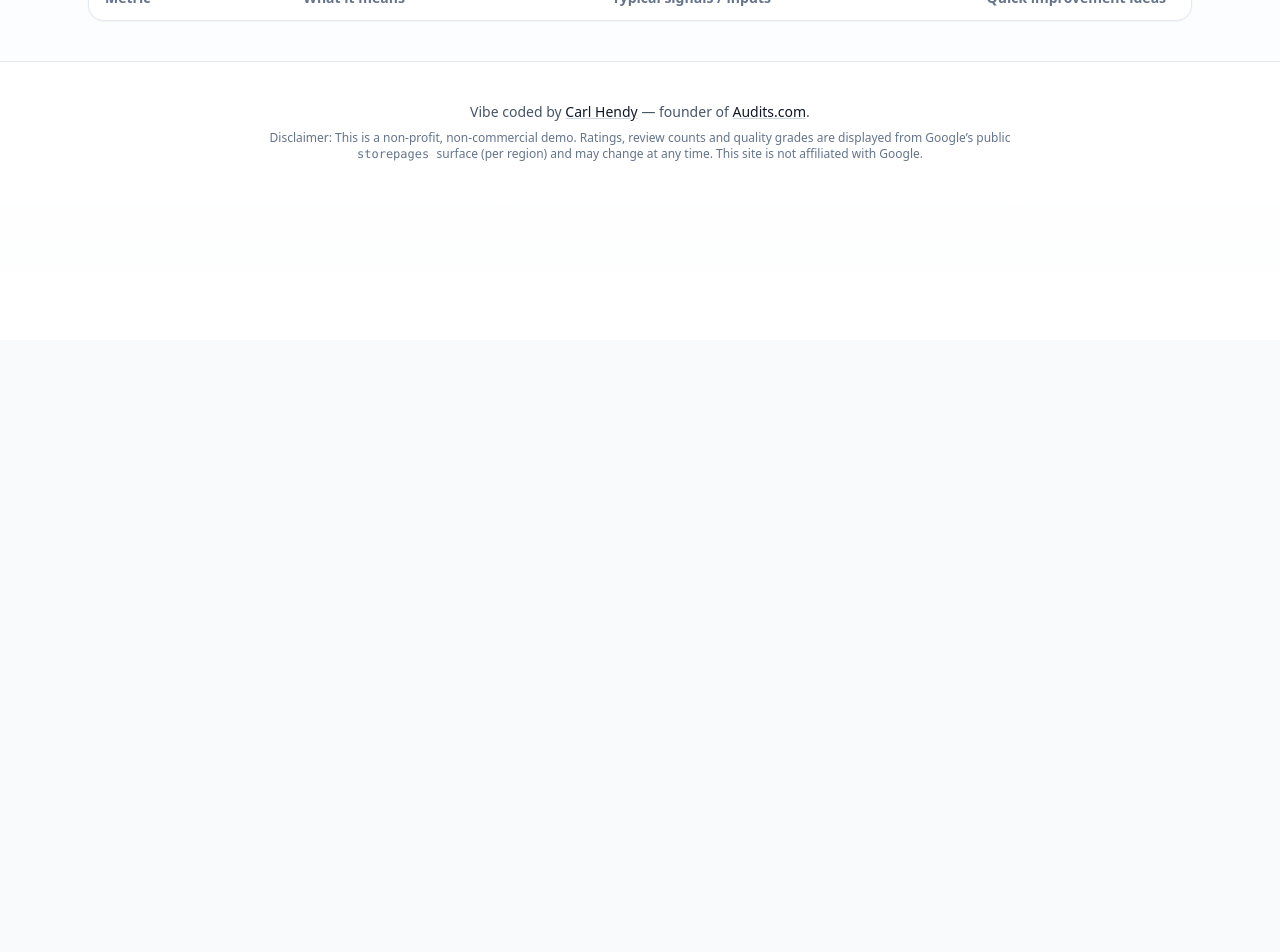
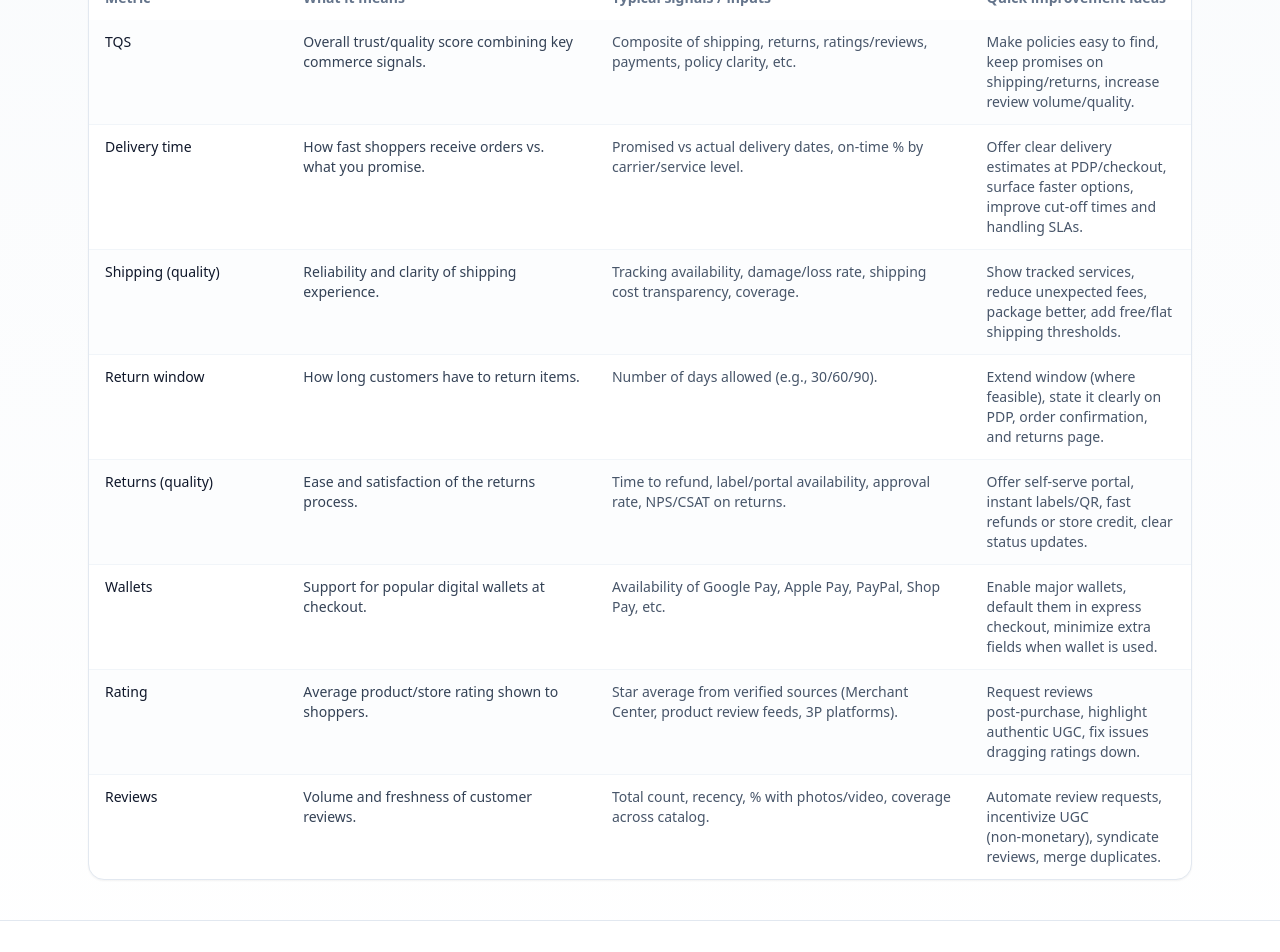
Before and after one commit to carlhendy/tsq-compartpr, a Next.js app: page / in a window 1280 px wide. Shown: the part 460-1412 px from the top of the page. Before the commit the page ends 800 px from the top, so only its background shows below. Built offline with nearby package versions, Linux system fonts and the light colour scheme.

Commit message:
Add files via upload

```diff
--- a/app/page.tsx
+++ b/app/page.tsx
@@ -52,7 +52,9 @@ export default function Page() {
       try {
         const r = await fetch(`/api/storepage?domain=${encodeURIComponent(d)}&country=${country}`);
         const json = await r.json();
-        if (json.error) return { domain: d, country, error: json.error } as Row;
+        if (json.error) {
+          return { domain: d, country, error: json.error } as Row;
+        }
         return { domain: d, country, signals: json.signals } as Row;
       } catch (e: any) {
         return { domain: d, country, error: e.message } as Row;
@@ -86,6 +88,57 @@ export default function Page() {
     return 'slate' as const;
   };
 
+  const EXPLAINER = [
+    {
+      m: 'TQS',
+      w: 'Overall trust/quality score combining key commerce signals.',
+      t: 'Composite of shipping, returns, ratings/reviews, payments, policy clarity, etc.',
+      q: 'Make policies easy to find, keep promises on shipping/returns, increase review volume/quality.',
+    },
+    {
+      m: 'Delivery time',
+      w: 'How fast shoppers receive orders vs. what you promise.',
+      t: 'Promised vs actual delivery dates, on-time % by carrier/service level.',
+      q: 'Offer clear delivery estimates at PDP/checkout, surface faster options, improve cut-off times and handling SLAs.',
+    },
+    {
+      m: 'Shipping (quality)',
+      w: 'Reliability and clarity of shipping experience.',
+      t: 'Tracking availability, damage/loss rate, shipping cost transparency, coverage.',
+      q: 'Show tracked services, reduce unexpected fees, package better, add free/flat shipping thresholds.',
+    },
+    {
+      m: 'Return window',
+      w: 'How long customers have to return items.',
+      t: 'Number of days allowed (e.g., 30/60/90).',
+      q: 'Extend window (where feasible), state it clearly on PDP, order confirmation, and returns page.',
+    },
+    {
+      m: 'Returns (quality)',
+      w: 'Ease and satisfaction of the returns process.',
+      t: 'Time to refund, label/portal availability, approval rate, NPS/CSAT on returns.',
+      q: 'Offer self-serve portal, instant labels/QR, fast refunds or store credit, clear status updates.',
+    },
+    {
+      m: 'Wallets',
+      w: 'Support for popular digital wallets at checkout.',
+      t: 'Availability of Google Pay, Apple Pay, PayPal, Shop Pay, etc.',
+      q: 'Enable major wallets, default them in express checkout, minimize extra fields when wallet is used.',
+    },
+    {
+      m: 'Rating',
+      w: 'Average product/store rating shown to shoppers.',
+      t: 'Star average from verified sources (Merchant Center, product review feeds, 3P platforms).',
+      q: 'Request reviews post‑purchase, highlight authentic UGC, fix issues dragging ratings down.',
+    },
+    {
+      m: 'Reviews',
+      w: 'Volume and freshness of customer reviews.',
+      t: 'Total count, recency, % with photos/video, coverage across catalog.',
+      q: 'Automate review requests, incentivize UGC (non‑monetary), syndicate reviews, merge duplicates.',
+    },
+  ] as const;
+
   return (
     <main className="min-h-screen bg-gradient-to-b from-slate-50 to-white">
       {/* Hero */}
@@ -95,7 +148,7 @@ export default function Page() {
         </h1>
         <p className="mx-auto mt-4 max-w-2xl text-base leading-7 text-slate-600">
           Paste up to five store domains and compare the signals Google shows on{' '}
-          <code className="rounded bg-slate-100 px-1.5 py-0.5 text-slate-700">google.com/storepages</code>.
+          <code className="rounded bg-slate-100 px-1.5 py-0.5 text-slate-700">google.com/storepages</code>.{' '}
           See shipping &amp; returns quality, payments, ratings and more—side by side.
         </p>
 
@@ -134,7 +187,17 @@ export default function Page() {
                 disabled={loading}
                 className="inline-flex items-center gap-2 rounded-xl bg-slate-900 px-4 py-2 text-sm font-medium text-white shadow-sm hover:bg-slate-800 disabled:cursor-not-allowed disabled:opacity-60"
               >
-                {loading ? 'Loading…' : 'Compare'}
+                {loading ? (
+                  <svg className="h-4 w-4 animate-spin" viewBox="0 0 24 24">
+                    <circle cx="12" cy="12" r="10" stroke="currentColor" strokeWidth="4" fill="none" opacity="0.25" />
+                    <path d="M22 12a10 10 0 0 1-10 10" stroke="currentColor" strokeWidth="4" fill="none" />
+                  </svg>
+                ) : (
+                  <svg className="h-4 w-4" viewBox="0 0 24 24" fill="none" stroke="currentColor" strokeWidth="2">
+                    <path d="M9 5l7 7-7 7" />
+                  </svg>
+                )}
+                Compare
               </button>
             </div>
           </div>
@@ -158,7 +221,14 @@ export default function Page() {
                 </tr>
               </thead>
               <tbody className="divide-y divide-slate-100">
-                {/* Rows omitted for brevity */}
+                {EXPLAINER.map((r, idx) => (
+                  <tr key={idx} className="odd:bg-slate-50/40 [&>td]:align-top [&>td]:px-4 [&>td]:py-3">
+                    <td className="font-medium text-slate-900">{r.m}</td>
+                    <td className="text-slate-700">{r.w}</td>
+                    <td className="text-slate-600">{r.t}</td>
+                    <td className="text-slate-600">{r.q}</td>
+                  </tr>
+                ))}
               </tbody>
             </table>
           </div>
@@ -169,8 +239,78 @@ export default function Page() {
       {hasCompared && (
         <section className="mx-auto max-w-6xl px-6 pb-16">
           <div className="overflow-hidden rounded-2xl border border-slate-200 bg-white shadow-sm">
-            {/* Results table goes here */}
+            <table className="w-full table-fixed text-left">
+              <thead className="bg-slate-50 text-sm text-slate-600">
+                <tr className="[&>th]:px-4 [&>th]:py-3">
+                  <th className="w-[26%]">Store</th>
+                  <th className="w-[9%]">TQS</th>
+                  <th className="w-[10%]">Delivery time</th>
+                  <th className="w-[13%]">Shipping (quality)</th>
+                  <th className="w-[12%]">Return window</th>
+                  <th className="w-[13%]">Returns (quality)</th>
+                  <th className="w-[12%]">Wallets</th>
+                  <th className="w-[7%]">Rating</th>
+                  <th className="w-[8%]">Reviews</th>
+                </tr>
+              </thead>
+              <tbody className="divide-y divide-slate-100 text-sm text-slate-800">
+                {rows.length === 0 && (
+                  <tr>
+                    <td colSpan={9} className="px-4 py-10 text-center text-slate-500">
+                      {loading ? 'Fetching signals…' : 'No results yet.'}
+                    </td>
+                  </tr>
+                )}
+                {rows.map((row, i) => {
+                  const s = row.signals;
+                  return (
+                    <tr key={i} className="[&>td]:px-4 [&>td]:py-4">
+                      <td className="flex items-center gap-3 pr-2">
+                        <div className="h-10 w-10 overflow-hidden rounded-xl ring-1 ring-slate-200 bg-white">
+                          {s?.logo_url ? (
+                            // eslint-disable-next-line @next/next/no-img-element
+                            <img src={s.logo_url} alt="" className="h-full w-full object-cover" />
+                          ) : (
+                            <div className="h-full w-full bg-slate-100" />
+                          )}
+                        </div>
+                        <div className="leading-5">
+                          <div className="font-medium text-slate-900">{row.domain}</div>
+                        </div>
+                      </td>
+
+                      <td>
+                        {s
+                          ? (s.tqs_badge ? badge('Yes', 'green') : badge('No', 'red'))
+                          : row.error
+                          ? badge('Error', 'red')
+                          : badge('—', 'slate')}
+                      </td>
+
+                      <td className="tabular-nums">{s?.delivery_time || '—'}</td>
+
+                      <td>{badge(s?.section_grades?.shipping || '—', qualityTone(s?.section_grades?.shipping))}</td>
+
+                      <td className="tabular-nums">{s?.return_window || '—'}</td>
+
+                      <td>{badge(s?.section_grades?.returns || '—', qualityTone(s?.section_grades?.returns))}</td>
+
+                      <td className="truncate">{s?.e_wallets || '—'}</td>
+
+                      <td className="tabular-nums font-medium text-emerald-700">{s?.store_rating || '—'}</td>
+
+                      <td className="tabular-nums">{s?.review_count || '—'}</td>
+                    </tr>
+                  );
+                })}
+              </tbody>
+            </table>
           </div>
+
+          <p className="mt-3 text-xs text-slate-500">
+            We query <span className="font-mono text-slate-700">google.com/storepages</span> for each domain (per region) via a US‑based serverless API.
+            Displayed “quality” grades (Exceptional/Great/Good/etc.) are Google’s public indicators on the Store page.
+          </p>
         </section>
       )}
 
@@ -187,7 +327,7 @@ export default function Page() {
           </a>.
         </p>
         <p className="mx-auto max-w-3xl text-xs text-slate-500">
-          Disclaimer: This is a non-profit, non-commercial demo. Ratings, review counts and quality grades are displayed from Google’s public
+          Disclaimer: This is a non‑profit, non‑commercial demo. Ratings, review counts and quality grades are displayed from Google’s public
           <span className="font-mono"> storepages </span> surface (per region) and may change at any time. This site is not affiliated with Google.
         </p>
       </footer>
```
